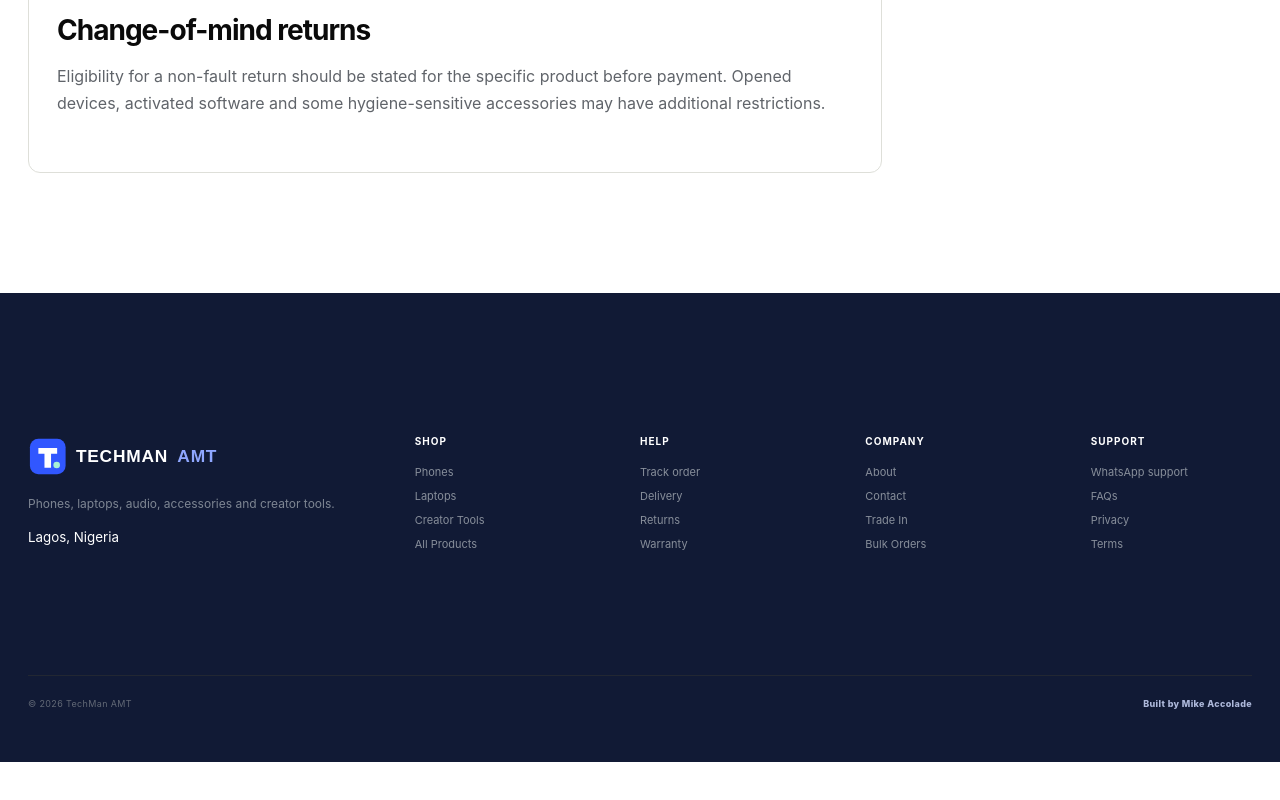
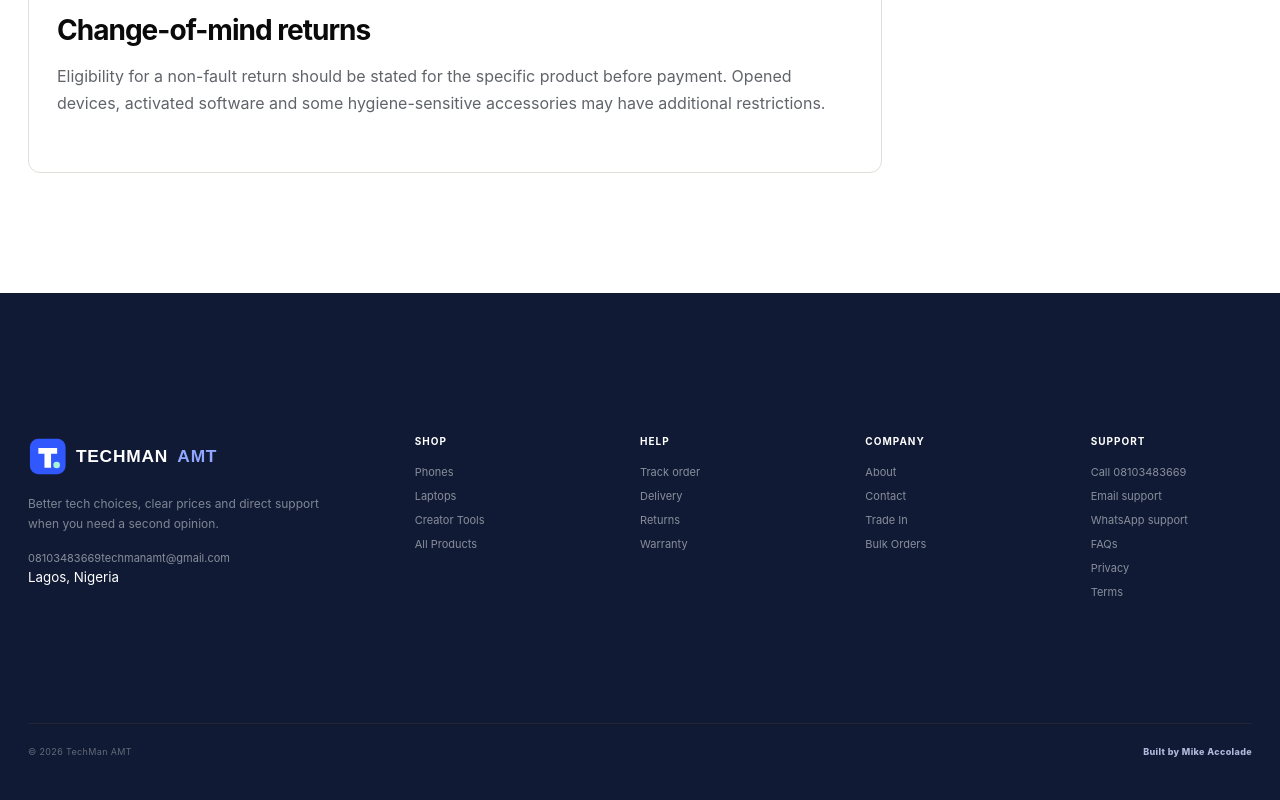
Before and after one commit to growwithaccolade-sketch/techman-amt-2026, a Next.js app: page /returns in a window 1280 px wide. Shown: the part 939-1739 px from the top of the page. Before the commit the page ends 1701 px from the top, so only its background shows below. Built offline with nearby package versions, Linux system fonts and the light colour scheme; no server answers.

Commit message:
Add primary contact details to footer

```diff
--- a/components/site-footer.tsx
+++ b/components/site-footer.tsx
@@ -11,15 +11,23 @@
   const { settings } = useCart();
   if (pathname.startsWith("/admin") || pathname.startsWith("/auth")) return null;
 
-  const supportLink = makeWhatsappUrl(settings.whatsappNumber, "Hello TechMan AMT, I need help with a product or order.");
+  const supportLink = makeWhatsappUrl(settings.whatsappNumber, "Hello TechMan AMT, I need help choosing or ordering a product.");
 
   return <footer className="footer premiumFooter">
     <div className="shell premiumFooterTop">
-      <div className="footerBrandBlock"><BrandLogo light/><p>Phones, laptops, audio, accessories and creator tools.</p><small>{settings.locationLabel}</small></div>
+      <div className="footerBrandBlock">
+        <BrandLogo light/>
+        <p>Better tech choices, clear prices and direct support when you need a second opinion.</p>
+        <div className="footerContactLines">
+          <a href="tel:08103483669">08103483669</a>
+          <a href="mailto:techmanamt@gmail.com">techmanamt@gmail.com</a>
+        </div>
+        <small>{settings.locationLabel}</small>
+      </div>
       <div><b>Shop</b><Link href="/shop?category=Phones">Phones</Link><Link href="/shop?category=Laptops">Laptops</Link><Link href="/shop?category=Creator%20Tools">Creator Tools</Link><Link href="/shop">All Products</Link></div>
       <div><b>Help</b><Link href="/track-order">Track order</Link><Link href="/delivery">Delivery</Link><Link href="/returns">Returns</Link><Link href="/warranty">Warranty</Link></div>
       <div><b>Company</b><Link href="/about">About</Link><Link href="/contact">Contact</Link><Link href="/trade-in">Trade In</Link><Link href="/corporate">Bulk Orders</Link></div>
-      <div><b>Support</b>{supportLink && <a href={supportLink} target="_blank" rel="noreferrer">WhatsApp support</a>}<Link href="/faq">FAQs</Link><Link href="/privacy">Privacy</Link><Link href="/terms">Terms</Link></div>
+      <div><b>Support</b><a href="tel:08103483669">Call 08103483669</a><a href="mailto:techmanamt@gmail.com">Email support</a>{supportLink && <a href={supportLink} target="_blank" rel="noreferrer">WhatsApp support</a>}<Link href="/faq">FAQs</Link><Link href="/privacy">Privacy</Link><Link href="/terms">Terms</Link></div>
     </div>
     <div className="shell copyright premiumCopyright"><span>© 2026 TechMan AMT</span><a href={settings.footerCreditUrl} target="_blank" rel="noreferrer">{settings.footerCreditLabel}</a></div>
   </footer>;
```
